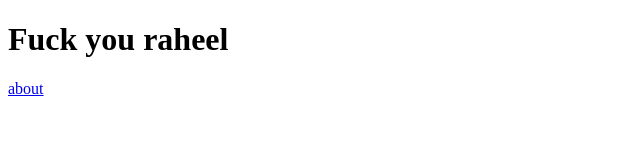
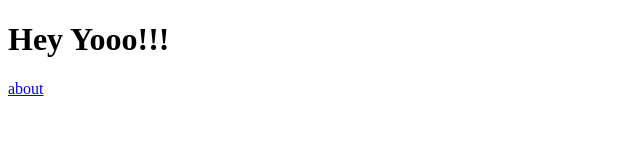
Before and after one commit to Jithendra-Bathala236/git_cli_demo, a plain HTML site: page index.html in a window 1280 px wide. Shown: the whole page, without its empty margins (0-640 px from the left). Drawn offline with Linux system fonts and the light colour scheme.

Commit message:
Update index.html

```diff
--- a/index.html
+++ b/index.html
@@ -6,7 +6,7 @@
         <title>Document</title>
     </head>
     <body>
-        <h1>Fuck you raheel</h1>
+        <h1>Hey Yooo!!!</h1>
         <a href="./about.html">about</a>
     </body>
 </html>
```
